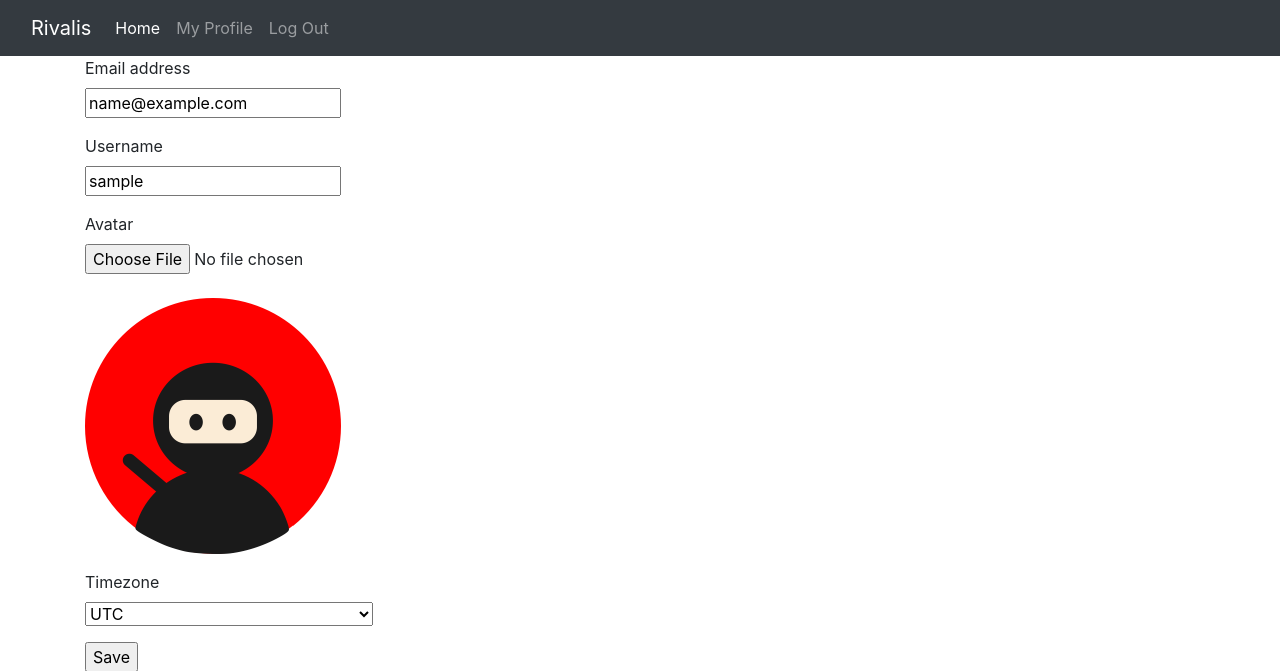
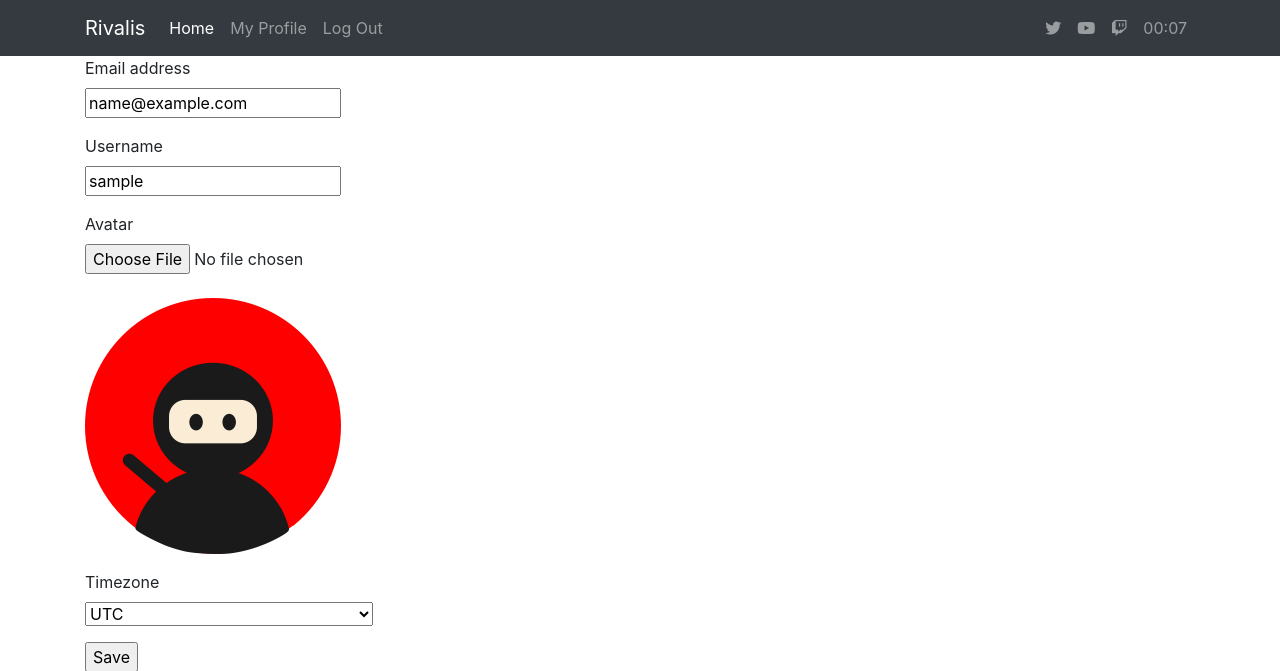
Before and after one commit to zetsumeishi/rivalis, a Django app: page /profile/ in a window 1280 px wide. Shown: the top 671 px of the page. Run offline with Django 3.2, Linux system fonts and the light colour scheme; the visitor is signed in with stand-in values (Sample User, id 1); some libraries are stand-ins or nearby versions.

Commit message:
Added social links, current time based on user timezone in navbar

```diff
--- a/templates/includes/_navbar.html
+++ b/templates/includes/_navbar.html
@@ -1,10 +1,12 @@
+{% load tz %}
+
 <nav class="navbar navbar-expand-lg navbar-dark bg-dark">
-  <div class="container-fluid">
+  <div class="container">
   <a class="navbar-brand" href="#">Rivalis</a>
-    <button class="navbar-toggler" type="button" data-bs-toggle="collapse" data-bs-target="#navbarSupportedContent" aria-controls="navbarSupportedContent" aria-expanded="false" aria-label="Toggle navigation">
+  <button class="navbar-toggler" type="button" data-toggle="collapse" data-target="#navbarText" aria-controls="navbarText" aria-expanded="false" aria-label="Toggle navigation">
     <span class="navbar-toggler-icon"></span>
   </button>
-    <div class="collapse navbar-collapse" id="navbarSupportedContent">
+  <div class="collapse navbar-collapse" id="navbarText">
     <ul class="navbar-nav me-auto mb-2 mb-lg-0">
       <li class="nav-item">
         <a class="nav-link active" aria-current="page" href="{% url 'www:home' %}">Home</a>
@@ -25,6 +27,34 @@
       </li>
       {% endif %}
     </ul>
+    <div class="ml-auto">
+      <ul class="navbar-nav me-auto mb-2 mb-lg-0">
+        <li class="nav-item">
+          <a class="nav-link" href="https://www.twitter.com"><i class="fab fa-twitter"></i></a>
+        </li>
+        <li class="nav-item">
+          <a class="nav-link" href="https://www.youtube.com"><i class="fab fa-youtube"></i></a>
+        </li>
+        <li class="nav-item">
+          <a class="nav-link" href="https://www.twitch.com"><i class="fab fa-twitch"></i></a>
+        </li>
+        <li class="nav-item">
+          {% if request.user.is_authenticated %}
+            {% timezone request.user.timezone %}
+            <span class="nav-link">
+              {% now "H:i" %}
+            </span>
+            {% endtimezone %}
+          {% else %}
+            {% timezone 'UTC'%}
+            <span class="nav-link">
+              {% now "H:i" %}
+            </span>
+            {% endtimezone %}
+          {% endif %}
+        </li>
+      </ul>
+    </div>
   </div>
 </div>
 </nav>
```
Lines whose indentation alone changed are shown as unchanged.
